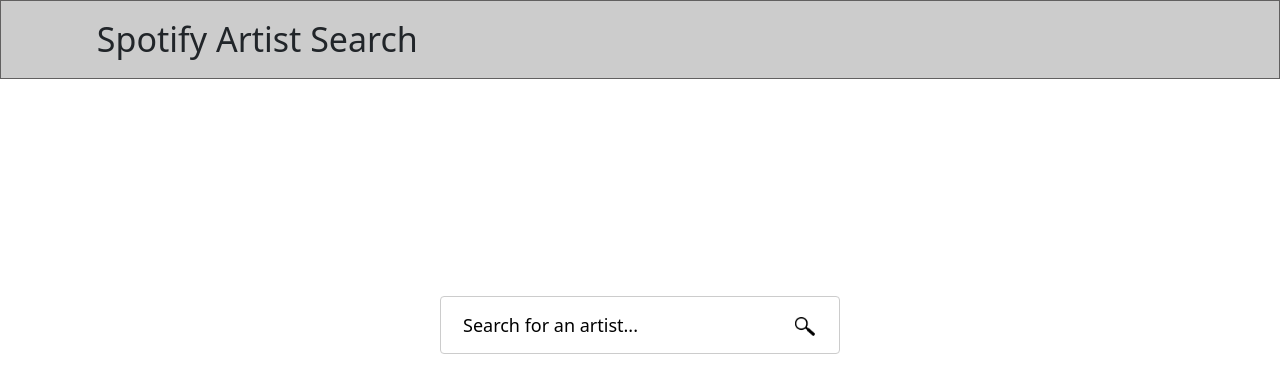
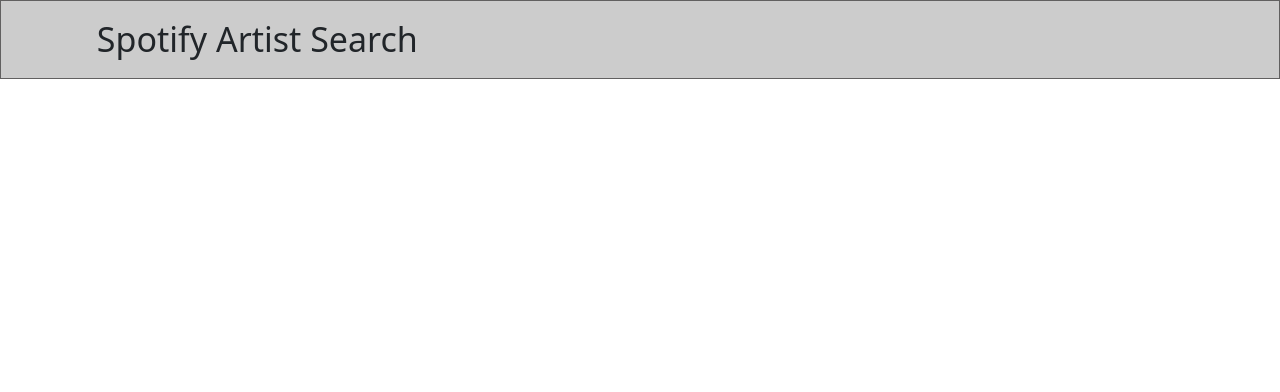
Before and after one commit to ToniChahine/ITXI_Project, a React (Create React App) app in the folder spotifyapp/: page /artistSearch in a window 1280 px wide. Shown: the top 392 px of the page. Built offline with nearby package versions, Linux system fonts and the light colour scheme.

Commit message:
FinalResult

```diff
--- a/spotifyapp/src/App.js
+++ b/spotifyapp/src/App.js
@@ -1,6 +1,5 @@
 import Header from "./component/header";
 import LogIn from './component/logIn';
-import ArtistSearch from "./component/artistSearch";
 import BrowsingArtist from './component/browsingArtist';
 import BrowsingArtistAlbum from './component/browsingArtistAlbum';
 import { useState } from "react";
@@ -19,7 +18,6 @@
       <Header />
       <Routes>
         <Route path="/" element={ <LogIn />}/>
-        <Route path="/artistSearch" element={ <ArtistSearch searchKey={searchKey} setSearchKeyy={setSearchKeyy}/>}/>
         <Route path="/browsingArtist" element={ <BrowsingArtist searchKey={searchKey} setSearchKeyy={setSearchKeyy} />}/>
         <Route path="/browsingArtistAlbum" element={ <BrowsingArtistAlbum />}/>
       </Routes>
--- a/spotifyapp/src/component/artistSearch.jsx
+++ /dev/null
@@ -1,24 +0,0 @@
-import '../App.css';
-import '../css/artistSearch.css'
-import React from 'react';
-import SearchBar from './searchBar';
-import SearchFunction from './searchFunction';
-import SearchResultsList from './searchResultsList';
-
-export default function ArtistSearch({searchKey,setSearchKeyy}) {
-  const { artistFound, searchArtist } = SearchFunction();
-  const link='/browsingArtist'
-
-  return (
-    <div style={{marginTop:'17%'}}>
-        <SearchBar link={link} flag='1' artistFound={artistFound} searchKey={searchKey} setSearchKeyy={setSearchKeyy}  searchArtist={searchArtist}  />
-          <div className='divContainer'>
-            {artistFound && artistFound.length > 0 && searchKey.length >0&&
-            <div className='divList'>
-              <SearchResultsList  results={artistFound} />
-            </div>
-          }
-        </div>
-    </div>
-  )
-}
--- a/spotifyapp/src/component/browsingArtist.jsx
+++ b/spotifyapp/src/component/browsingArtist.jsx
@@ -1,7 +1,7 @@
 import React,{useEffect} from 'react'
 import SearchBar from './searchBar'
+import SearchFunction from './searchFunction';
 import '../App.css';
-import SearchFunction from './searchFunction';
 import '../css/searchBar.css';
 
 export default function BrowsingArtist({searchKey,setSearchKeyy}) {
@@ -18,7 +18,7 @@
 
   return (
     <div>
-        <SearchBar link='/browsingArtistAlbum' flag='' artistFound={artistFound}
+        <SearchBar link='/browsingArtistAlbum' artistFound={artistFound}
         searchKey={searchKey} setSearchKeyy={setSearchKeyy} searchArtist={searchArtist}
         />
     </div>
--- a/spotifyapp/src/component/logIn.jsx
+++ b/spotifyapp/src/component/logIn.jsx
@@ -6,7 +6,7 @@
   const navigate = useNavigate();
 
   function handleLoginSuccess () {
-    navigate('./artistSearch');
+    navigate('./browsingArtist');
   };
 
   return (
--- a/spotifyapp/src/component/searchBar.jsx
+++ b/spotifyapp/src/component/searchBar.jsx
@@ -10,46 +10,22 @@
     localStorage.setItem('Name',artistName);
     navigate(link);
   }
-  const handleChange = (e) => {
-    setSearchKeyy(e.target.value);
-    searchArtist(e.target.value);
-  };
 
-  function goToBrowsingArtist(){
-    setSearchKeyy(searchKey)
-    navigate(link);
-  }
   function onchange(e)
   {
     setSearchKeyy(e.target.value);
-
+    searchArtist(e.target.value);
   }
   return (
     <div >
-      {!flag?
-      (<div  className='divContainer' style={{minHeight:'20vh'}}>
+      <div  className='divContainer' style={{minHeight:'20vh'}}>
         <div className='divSearch'>
-        <div className="input-wrapper">
+         <div className="input-wrapper">
           <input className='divSearchInput' placeholder='Search for an artist...'  value={searchKey} onChange={onchange} />
-          <button className='divSearchButton' onClick={()=>searchArtist(searchKey)}>
-            <img className='divSearchLogo' src="./photo/loop-logo.jpeg" alt="logggo"/>
-          </button>
+         </div>
         </div>
-        </div>
-      </div>)
-      :(
-      <div  className='divContainer' >
-        <div className='divSearch'>
-        <div className="input-wrapper">
-          <input className='divSearchInput' placeholder='Search for an artist...'  onChange={handleChange} />
-          <button className='divSearchButton' onClick={goToBrowsingArtist}>
-            <img className='divSearchLogo' src="./photo/loop-logo.jpeg" alt="loop-logo"/>
-          </button>
-          </div>
-        </div>
-     </div>)
-      }
-      {!flag&&
+      </div>
+
         <section className='section-center'>
           {artistFound.map((artist)=>
             <article className='single-div'  style={{cursor:'pointer'}} onClick={()=>searchAlbum(artist.name,artist.id)} key ={artist.id}>
@@ -62,7 +38,6 @@
           </article>
           )}
         </section>
-      }
     </div>
   )
 
--- a/spotifyapp/src/component/searchResult.jsx
+++ /dev/null
@@ -1,36 +0,0 @@
-import "../css/searchResult.css";
-import { useNavigate } from 'react-router-dom';
-
-export default function SearchResult  ({result,artist}) {
-  function getImage(result) {
-    try{
-      return result.images[0].url;
-    }
-    catch {
-      return './photo/image-not-found.jpg'
-    }
-  }
-  function numberWithCommas(number) {
-    const numberString = number.toString();
-    const [integerPart, decimalPart] = numberString.split('.');
-    const formattedIntegerPart = integerPart.replace(/\B(?=(\d{3})+(?!\d))/g, ',');
-    const formattedNumber = decimalPart ? `${formattedIntegerPart}.${decimalPart}` : formattedIntegerPart;
-    return formattedNumber;
-  }
-  function searchAlbum(){
-    localStorage.setItem('artistID',result.id);
-    localStorage.setItem('Name',artist);
-    navigate('/browsingArtistAlbum');
-  }
-    const navigate = useNavigate();
-    return (
-
-        <div className="result-content" onClick={()=>searchAlbum()}>
-          <span>{artist}<br/>
-            <div className='followers' >{numberWithCommas(result.followers.total)} {(result.followers.total===1)? 'follower':'followers' }</div>
-          </span>
-          <img src={getImage(result)} className="img" alt={result.id} />
-        </div>
-
-  );
-};
--- a/spotifyapp/src/component/searchResultsList.jsx
+++ /dev/null
@@ -1,13 +0,0 @@
-import "../css/searchResultsList.css";
-import SearchResult from "./searchResult";
-
-export default function SearchResultsList ({ results }) {
-
-    return (
-    <div className="results-list">
-      {results.map((result, id) => {
-        return <SearchResult artist={result.name} result={result}  key={id} />;
-      })}
-    </div>
-  );
-};
--- a/spotifyapp/src/css/artistSearch.css
+++ /dev/null
@@ -1,14 +0,0 @@
-.input-wrapper {
-  width: 100%;
-  height: 2.5rem;
-  padding: 0 10px;
-  display: flex;
-  align-items: center;
-}
-
-input {
-  height: 100%;
-  font-size: 1.25rem;
-  width: 100%;
-  margin-left: 5px;
-}
--- a/spotifyapp/src/css/searchBar.css
+++ b/spotifyapp/src/css/searchBar.css
@@ -25,25 +25,12 @@
   font-size: large;
 }
 
-.divSearchButton {
-  background-color: transparent;
-  border: none;
-  cursor: pointer;
-}
-
-.divSearchLogo {
-  width: 20px;
-  margin-bottom: 2%;
-  margin-right: 1%;
-}
 
 @media (max-width: 576px) {
   .divSearch {
     width: 80%;
   }
-  .divSearchLogo {
-    width: 16px;
-  }
+
 }
 
 .followers{
@@ -68,3 +55,16 @@
   justify-content: center;
   align-items: center;
 }
+.input-wrapper {
+  width: 100%;
+  height: 2.5rem;
+  padding: 0 10px;
+  display: flex;
+  align-items: center;
+}
+input {
+  height: 100%;
+  font-size: 1.25rem;
+  width: 100%;
+  margin-left: 5px;
+}
--- a/spotifyapp/src/css/searchResult.css
+++ /dev/null
@@ -1,19 +0,0 @@
-
-.result-content {
-  display: flex;
-  align-items: center;
-  justify-content: space-between;
-  padding: 10px 20px;
-}
-.result-content:hover {
-  background-color: #efefef;
-}
-.result-content img {
-  width: 50px;
-  height: 50px;
-  margin-left: 10px;
-}
-
-.result-content span {
-  font-size: 16px;
-}
--- a/spotifyapp/src/css/searchResultsList.css
+++ /dev/null
@@ -1,8 +0,0 @@
-.results-list {
-    width: 100%;
-    background-color: white;
-    flex-direction: column;
-    max-height: 300px;
-    overflow-y: auto;
-
-  }
```
Also changed, not shown: spotifyapp/src/component/browsingArtistAlbum.jsx (+1 -11 lines).
